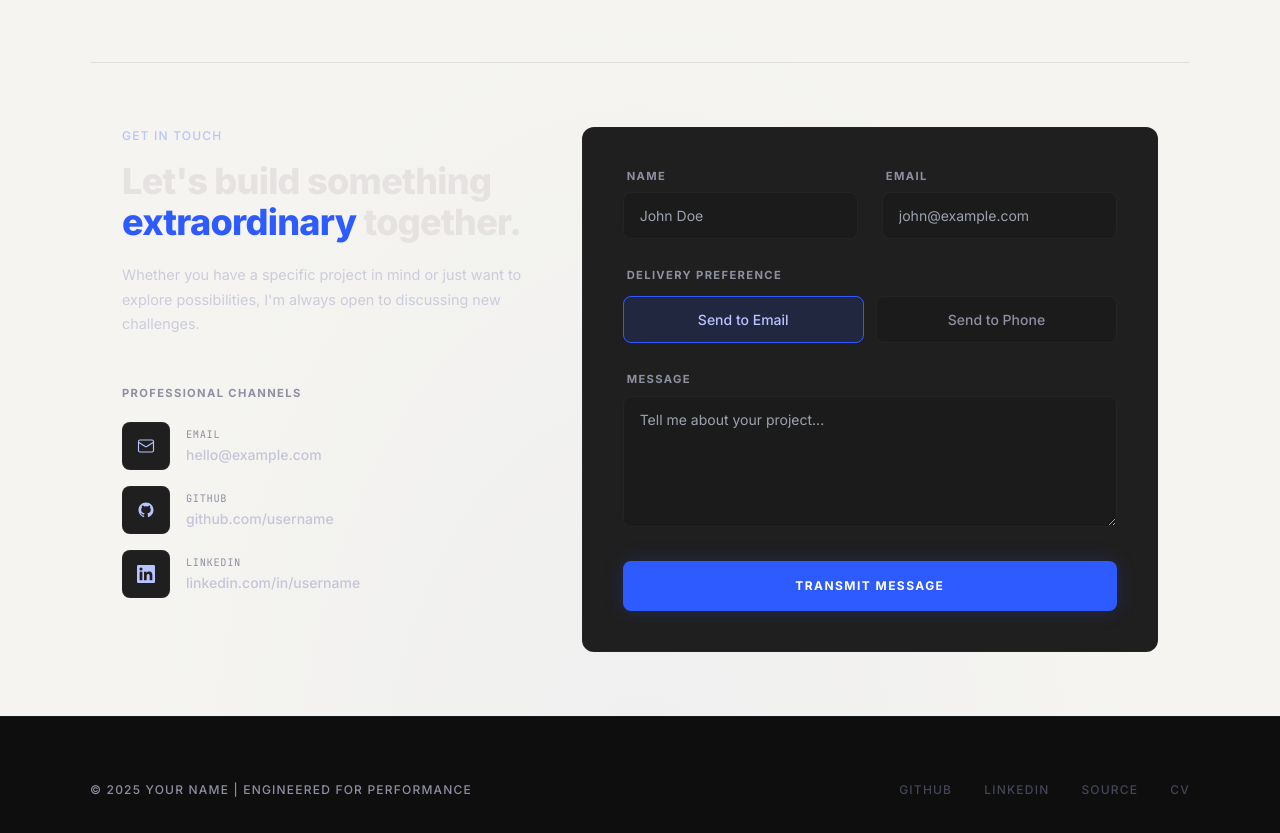
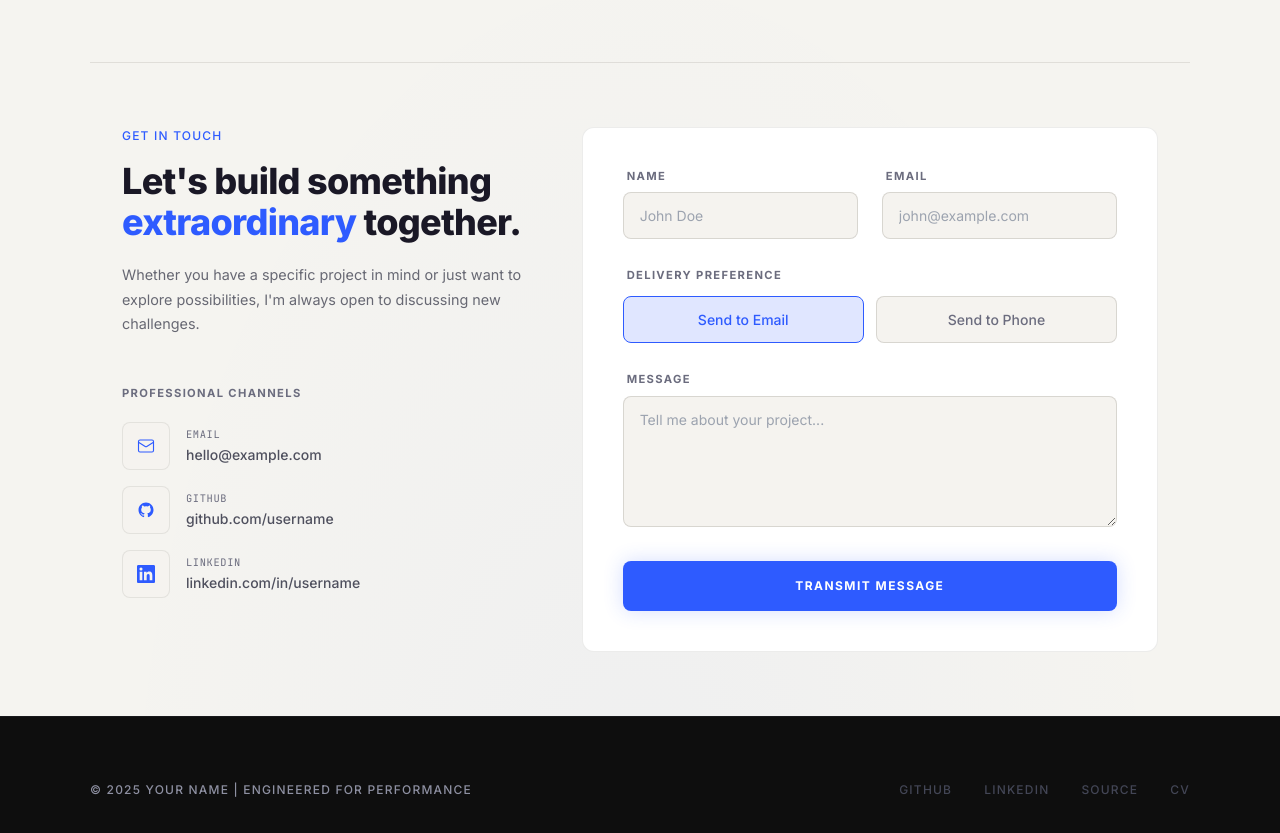
Before and after one commit to mainuddinMains/devfolio, a Next.js app: page / in a window 1280 px wide. Shown: the part 2471-3304 px from the top of the page. Built offline with nearby package versions, Linux system fonts and the light colour scheme.

Commit message:
Restyle contact section for light theme

```diff
--- a/components/ContactSection.tsx
+++ b/components/ContactSection.tsx
@@ -4,10 +4,10 @@ import { useState } from 'react'
 
 const inputStyle: React.CSSProperties = {
   width: '100%',
-  background: '#1c1b1b',
-  border: '1px solid rgba(67,70,86,0.2)',
+  background: '#f5f3ef',
+  border: '1px solid rgba(100,96,88,0.2)',
   borderRadius: '8px',
-  color: '#e5e2e1',
+  color: '#1a1826',
   padding: '0.75rem 1rem',
   fontSize: '0.875rem',
   fontFamily: 'inherit',
@@ -53,7 +53,7 @@ export default function ContactSection() {
                 textTransform: 'uppercase',
                 letterSpacing: '0.1em',
                 fontWeight: 500,
-                color: '#b8c3ff',
+                color: '#2e5bff',
                 marginBottom: '1rem',
               }}
             >
@@ -65,14 +65,14 @@ export default function ContactSection() {
                 fontWeight: 800,
                 letterSpacing: '-0.02em',
                 lineHeight: 1.15,
-                color: '#e5e2e1',
+                color: '#1a1826',
                 marginBottom: '1.25rem',
               }}
             >
               Let&apos;s build something{' '}
               <span style={{ color: '#2e5bff' }}>extraordinary</span> together.
             </h2>
-            <p style={{ fontSize: '0.9rem', color: '#c4c5d9', lineHeight: 1.7, opacity: 0.85 }}>
+            <p style={{ fontSize: '0.9rem', color: '#4f505e', lineHeight: 1.7, opacity: 0.85 }}>
               Whether you have a specific project in mind or just want to explore possibilities, I&apos;m always open to discussing new challenges.
             </p>
           </div>
@@ -85,7 +85,7 @@ export default function ContactSection() {
                 fontWeight: 700,
                 textTransform: 'uppercase',
                 letterSpacing: '0.12em',
-                color: '#8e90a2',
+                color: '#6b6c7e',
                 marginBottom: '1.25rem',
               }}
             >
@@ -130,8 +130,8 @@ export default function ContactSection() {
         {/* ── Right: form card ── */}
         <div
           style={{
-            background: '#201f1f',
-            border: '1px solid rgba(67,70,86,0.1)',
+            background: '#ffffff',
+            border: '1px solid rgba(100,96,88,0.12)',
             borderRadius: '12px',
             padding: '2.5rem',
           }}
@@ -144,23 +144,23 @@ export default function ContactSection() {
               <div className="contact-form-row">
                 <FormField label="Name" error={errors.name}>
                   <input
-                    style={{ ...inputStyle, borderColor: errors.name ? '#f38ba8' : 'rgba(67,70,86,0.2)' }}
+                    style={{ ...inputStyle, borderColor: errors.name ? '#f38ba8' : 'rgba(100,96,88,0.2)' }}
                     value={form.name}
                     onChange={(e) => set('name', e.target.value)}
                     placeholder="John Doe"
                     onFocus={(e) => { e.target.style.borderColor = '#2e5bff'; e.target.style.boxShadow = '0 0 0 1px #2e5bff' }}
-                    onBlur={(e) => { e.target.style.borderColor = errors.name ? '#f38ba8' : 'rgba(67,70,86,0.2)'; e.target.style.boxShadow = 'none' }}
+                    onBlur={(e) => { e.target.style.borderColor = errors.name ? '#f38ba8' : 'rgba(100,96,88,0.2)'; e.target.style.boxShadow = 'none' }}
                   />
                 </FormField>
                 <FormField label="Email" error={errors.email}>
                   <input
                     type="email"
-                    style={{ ...inputStyle, borderColor: errors.email ? '#f38ba8' : 'rgba(67,70,86,0.2)' }}
+                    style={{ ...inputStyle, borderColor: errors.email ? '#f38ba8' : 'rgba(100,96,88,0.2)' }}
                     value={form.email}
                     onChange={(e) => set('email', e.target.value)}
                     placeholder="john@example.com"
                     onFocus={(e) => { e.target.style.borderColor = '#2e5bff'; e.target.style.boxShadow = '0 0 0 1px #2e5bff' }}
-                    onBlur={(e) => { e.target.style.borderColor = errors.email ? '#f38ba8' : 'rgba(67,70,86,0.2)'; e.target.style.boxShadow = 'none' }}
+                    onBlur={(e) => { e.target.style.borderColor = errors.email ? '#f38ba8' : 'rgba(100,96,88,0.2)'; e.target.style.boxShadow = 'none' }}
                   />
                 </FormField>
               </div>
@@ -173,7 +173,7 @@ export default function ContactSection() {
                     fontWeight: 700,
                     textTransform: 'uppercase',
                     letterSpacing: '0.12em',
-                    color: '#8e90a2',
+                    color: '#6b6c7e',
                     marginBottom: '0.75rem',
                     marginLeft: '0.25rem',
                   }}
@@ -200,14 +200,14 @@ export default function ContactSection() {
                       />
                       <div
                         style={{
-                          background: form.delivery === opt ? 'rgba(46,91,255,0.15)' : '#1c1b1b',
-                          border: `1px solid ${form.delivery === opt ? '#2e5bff' : 'rgba(67,70,86,0.2)'}`,
+                          background: form.delivery === opt ? 'rgba(46,91,255,0.15)' : '#f5f3ef',
+                          border: `1px solid ${form.delivery === opt ? '#2e5bff' : 'rgba(100,96,88,0.2)'}`,
                           borderRadius: '8px',
                           padding: '0.75rem 1rem',
                           textAlign: 'center',
                           fontSize: '0.875rem',
                           fontWeight: 500,
-                          color: form.delivery === opt ? '#b8c3ff' : '#8e90a2',
+                          color: form.delivery === opt ? '#2e5bff' : '#6b6c7e',
                           transition: 'all 0.15s',
                           userSelect: 'none',
                         }}
@@ -224,7 +224,7 @@ export default function ContactSection() {
                 <textarea
                   style={{
                     ...inputStyle,
-                    borderColor: errors.message ? '#f38ba8' : 'rgba(67,70,86,0.2)',
+                    borderColor: errors.message ? '#f38ba8' : 'rgba(100,96,88,0.2)',
                     resize: 'vertical',
                     minHeight: '120px',
                   }}
@@ -233,7 +233,7 @@ export default function ContactSection() {
                   onChange={(e) => set('message', e.target.value)}
                   placeholder="Tell me about your project..."
                   onFocus={(e) => { e.target.style.borderColor = '#2e5bff'; e.target.style.boxShadow = '0 0 0 1px #2e5bff' }}
-                  onBlur={(e) => { e.target.style.borderColor = errors.message ? '#f38ba8' : 'rgba(67,70,86,0.2)'; e.target.style.boxShadow = 'none' }}
+                  onBlur={(e) => { e.target.style.borderColor = errors.message ? '#f38ba8' : 'rgba(100,96,88,0.2)'; e.target.style.boxShadow = 'none' }}
                 />
               </FormField>
 
@@ -300,7 +300,7 @@ function FormField({ label, error, children }: { label: string; error?: string;
           fontWeight: 700,
           textTransform: 'uppercase',
           letterSpacing: '0.12em',
-          color: '#8e90a2',
+          color: '#6b6c7e',
           marginBottom: '0.5rem',
           marginLeft: '0.25rem',
         }}
@@ -329,12 +329,12 @@ function ChannelLink({ label, value, href, icon }: { label: string; value: strin
           width: '48px',
           height: '48px',
           borderRadius: '8px',
-          background: hovered ? 'rgba(46,91,255,0.15)' : '#201f1f',
-          border: `1px solid ${hovered ? 'rgba(46,91,255,0.3)' : 'rgba(67,70,86,0.1)'}`,
+          background: hovered ? 'rgba(46,91,255,0.1)' : '#f5f3ef',
+          border: `1px solid ${hovered ? 'rgba(46,91,255,0.3)' : 'rgba(100,96,88,0.12)'}`,
           display: 'flex',
           alignItems: 'center',
           justifyContent: 'center',
-          color: '#b8c3ff',
+          color: '#2e5bff',
           flexShrink: 0,
           transition: 'background 0.15s, border-color 0.15s',
         }}
@@ -342,10 +342,10 @@ function ChannelLink({ label, value, href, icon }: { label: string; value: strin
         {icon}
       </div>
       <div>
-        <p style={{ fontSize: '0.65rem', fontFamily: 'var(--font-mono)', color: '#8e90a2', letterSpacing: '0.06em', marginBottom: '0.1rem' }}>
+        <p style={{ fontSize: '0.65rem', fontFamily: 'var(--font-mono)', color: '#6b6c7e', letterSpacing: '0.06em', marginBottom: '0.1rem' }}>
           {label}
         </p>
-        <p style={{ fontSize: '0.875rem', fontWeight: 500, color: hovered ? '#e5e2e1' : '#c4c5d9', transition: 'color 0.15s' }}>
+        <p style={{ fontSize: '0.875rem', fontWeight: 500, color: hovered ? '#1a1826' : '#4f505e', transition: 'color 0.15s' }}>
           {value}
         </p>
       </div>
@@ -377,20 +377,20 @@ function SuccessState({ onReset }: { onReset: () => void }) {
           justifyContent: 'center',
         }}
       >
-        <svg width="24" height="24" viewBox="0 0 24 24" fill="none" stroke="#b8c3ff" strokeWidth="2.5" strokeLinecap="round" strokeLinejoin="round">
+        <svg width="24" height="24" viewBox="0 0 24 24" fill="none" stroke="#2e5bff" strokeWidth="2.5" strokeLinecap="round" strokeLinejoin="round">
           <polyline points="20 6 9 17 4 12" />
         </svg>
       </div>
-      <p style={{ fontSize: '1.1rem', fontWeight: 700, color: '#e5e2e1' }}>Message sent!</p>
-      <p style={{ fontSize: '0.875rem', color: '#8e90a2', maxWidth: '260px' }}>
+      <p style={{ fontSize: '1.1rem', fontWeight: 700, color: '#1a1826' }}>Message sent!</p>
+      <p style={{ fontSize: '0.875rem', color: '#6b6c7e', maxWidth: '260px' }}>
         Thanks for reaching out. I&apos;ll get back to you soon.
       </p>
       <button
         onClick={onReset}
         style={{
           background: 'none',
-          border: '1px solid rgba(67,70,86,0.2)',
-          color: '#8e90a2',
+          border: '1px solid rgba(100,96,88,0.2)',
+          color: '#6b6c7e',
           borderRadius: '8px',
           padding: '0.5rem 1.2rem',
           fontSize: '0.8rem',
```
